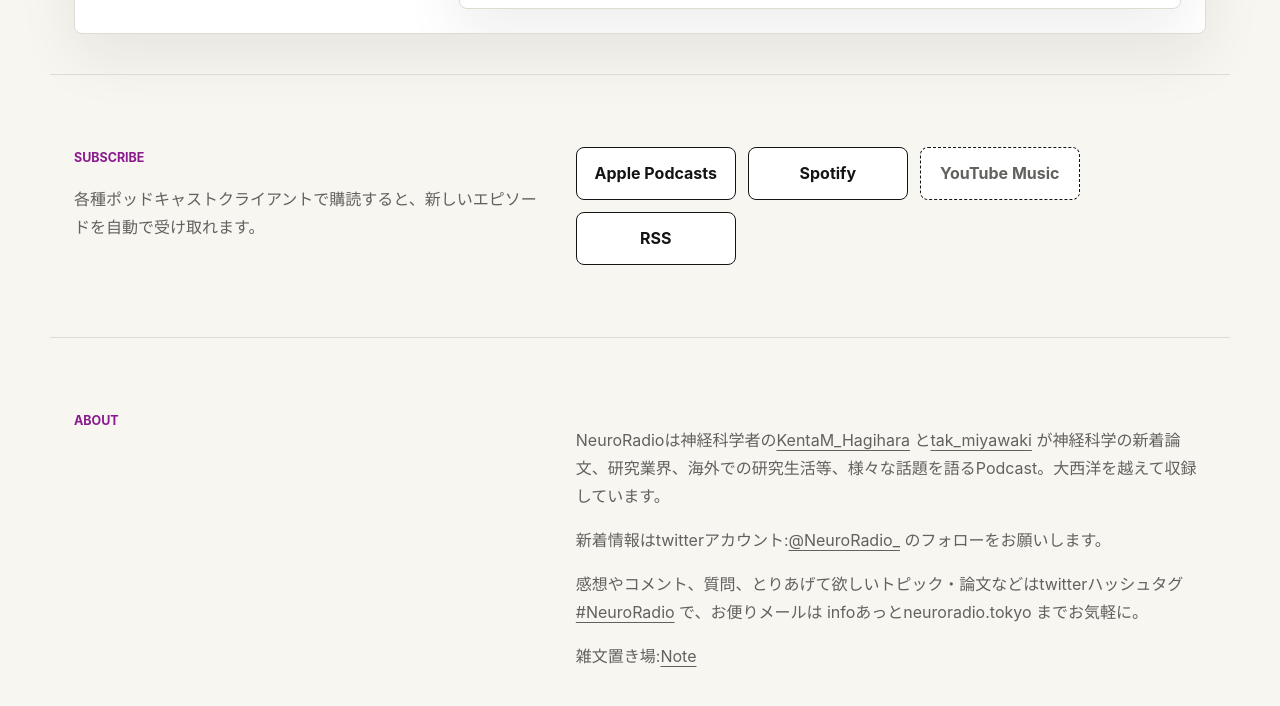
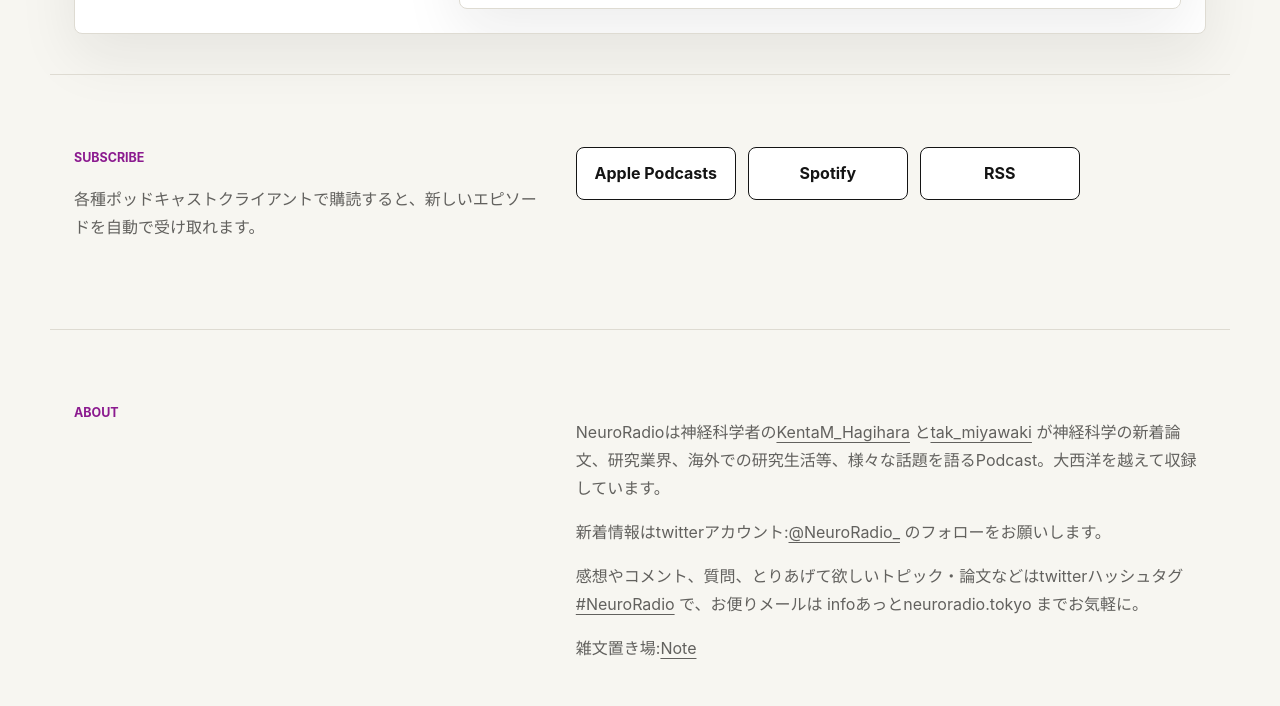
Before and after one commit to yfujis/neuroradio.github.io, a Jekyll site: the page built from index.html, in a window 1280 px wide and 900 px high, scrolled down 455 px, cut to the strip 97-803 px from the top of the window. Built offline with Jekyll 4.4.1, drawn with Linux system fonts in a browser that asks for light colours.

Commit message:
deleted youtube music

```diff
--- a/index.html
+++ b/index.html
@@ -29,7 +29,6 @@ summary: 神経科学者による日本語Podcast。最新回、エピソード
     <div class="platform-grid">
       <a class="platform" href="https://podcasts.apple.com/jp/podcast/neuroradio/id1556937028">Apple Podcasts</a>
       <a class="platform" href="https://open.spotify.com/show/2EA3S51dcQ0pRUTCX2ivsF">Spotify</a>
-      <span class="platform disabled" aria-disabled="true">YouTube Music</span>
       <a class="platform" href="https://anchor.fm/s/4ddf5488/podcast/rss">RSS</a>
     </div>
   </section>
```
